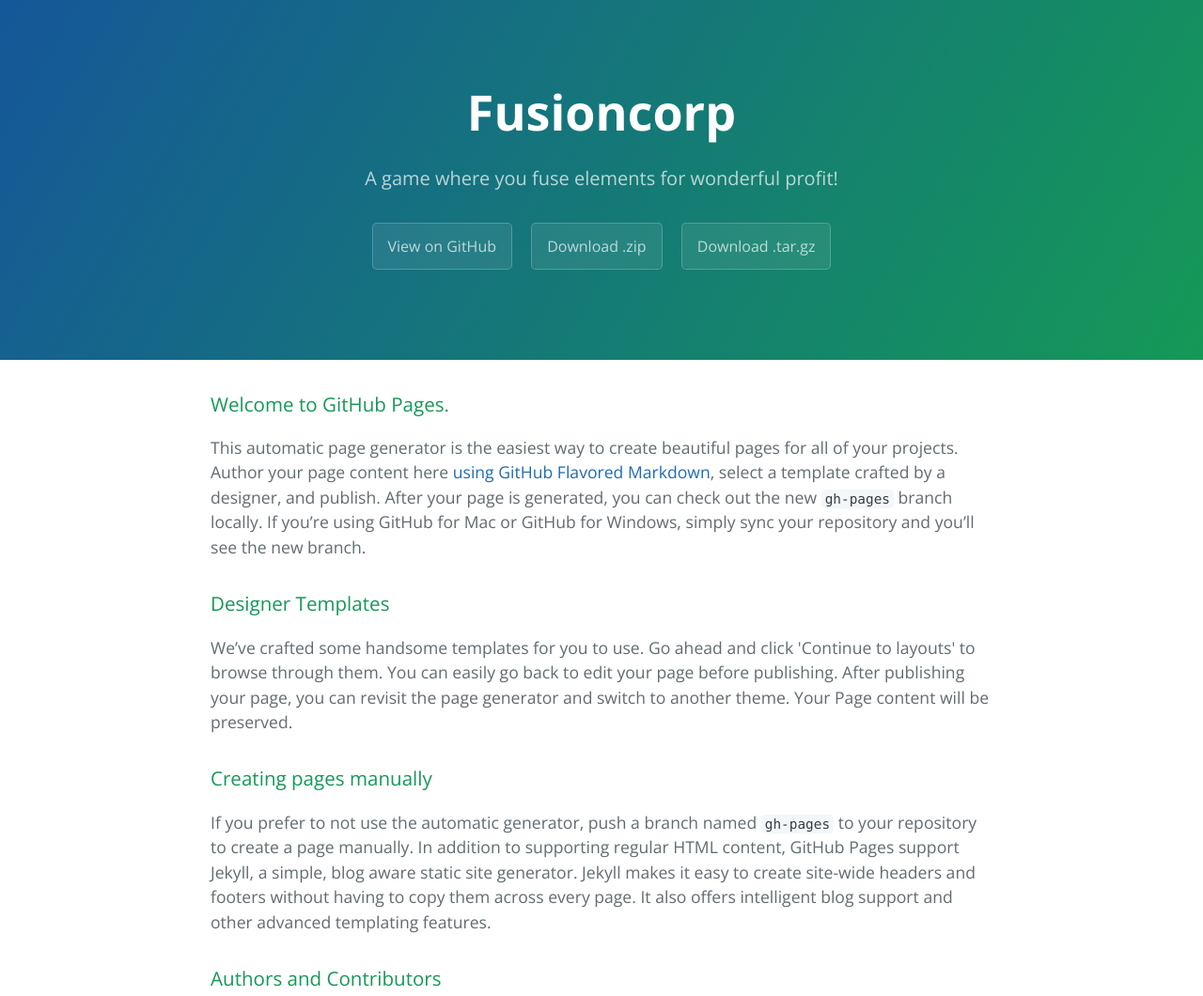
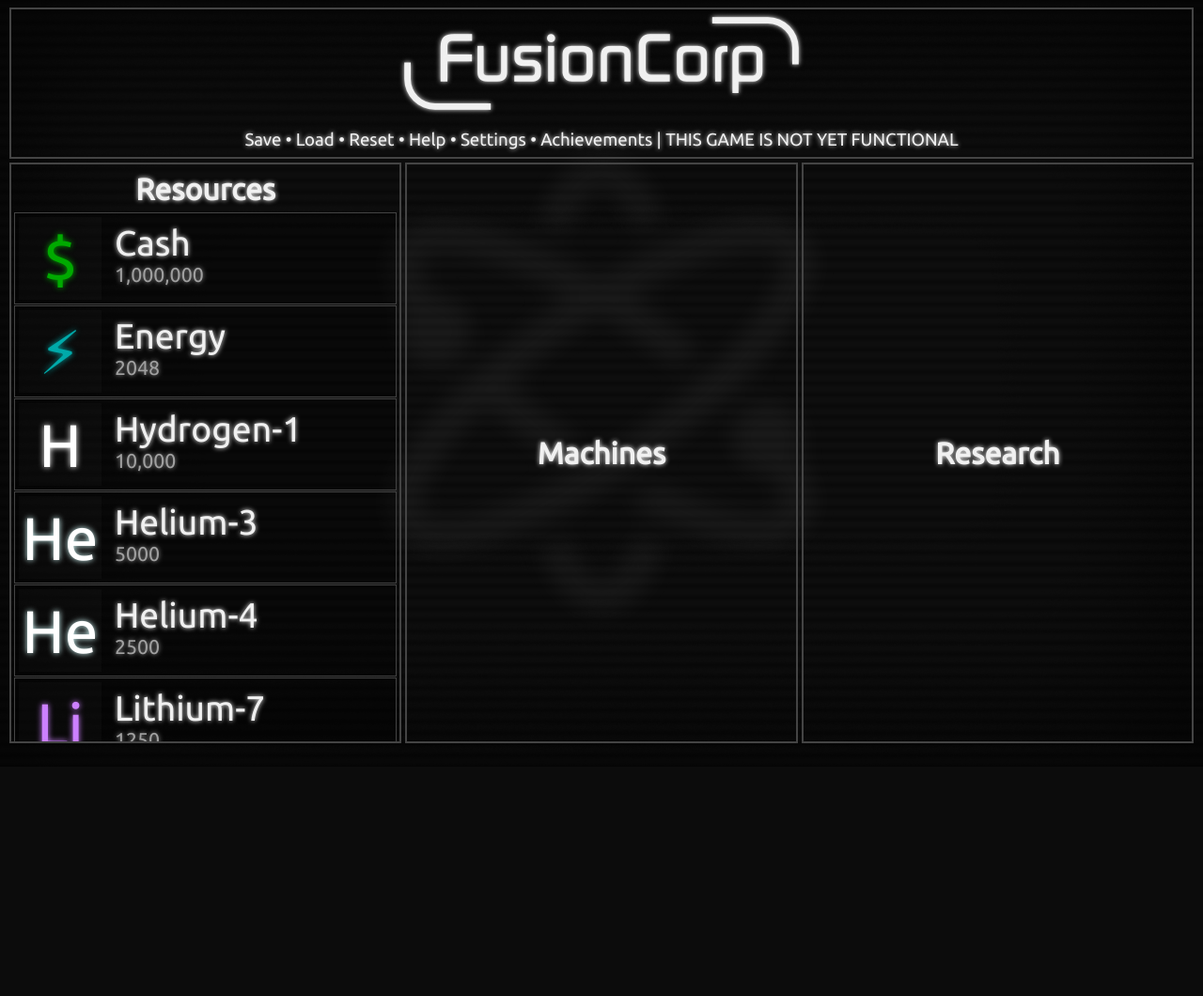
Before and after one commit to TristanBomb/fusioncorp, a plain HTML site: page index.html in a window 1280 px wide. Shown: the top 1060 px of the page at 94% size. After the commit the page ends 816 px from the top, so only its background shows below. Drawn offline with nearby package versions, Linux system fonts and the light colour scheme.

Commit message:
Imported code
From tristanbomb.github.io

```diff
--- a/index.html
+++ b/index.html
@@ -1,57 +1,97 @@
-<!DOCTYPE html>
-<html lang="en-us">
-  <head>
-    <meta charset="UTF-8">
-    <title>Fusioncorp by TristanBomb</title>
-    <meta name="viewport" content="width=device-width, initial-scale=1">
-    <link rel="stylesheet" type="text/css" href="stylesheets/normalize.css" media="screen">
-    <link href='https://fonts.googleapis.com/css?family=Open+Sans:400,700' rel='stylesheet' type='text/css'>
-    <link rel="stylesheet" type="text/css" href="stylesheets/stylesheet.css" media="screen">
-    <link rel="stylesheet" type="text/css" href="stylesheets/github-light.css" media="screen">
-  </head>
-  <body>
-    <section class="page-header">
-      <h1 class="project-name">Fusioncorp</h1>
-      <h2 class="project-tagline">A game where you fuse elements for wonderful profit!</h2>
-      <a href="https://github.com/TristanBomb/fusioncorp" class="btn">View on GitHub</a>
-      <a href="https://github.com/TristanBomb/fusioncorp/zipball/master" class="btn">Download .zip</a>
-      <a href="https://github.com/TristanBomb/fusioncorp/tarball/master" class="btn">Download .tar.gz</a>
-    </section>
+<html>
+<head>
+    <link href='https://fonts.googleapis.com/css?family=Ubuntu' rel='stylesheet' type='text/css'>
+    <title>FusionCorp</title>
+    <link rel="icon" type="x-icon" href="icon.ico">
+    <link rel="shortcut icon" type="x-icon" href="icon.ico">
+    <link rel="stylesheet" type="text/css" href="style.css">
+</head>
+<body>
+    <div class="title panel">
+        <img src=logosmall.png />
+        <p>Save &bull; Load &bull; Reset &bull; Help &bull; Settings &bull; Achievements | THIS GAME IS NOT YET FUNCTIONAL</p>
+    </div>
+    <div class="mainrow">
+        <div class="main panel">
+            <h2 class="paneltitle">Resources</h2>
 
-    <section class="main-content">
-      <h3>
-<a id="welcome-to-github-pages" class="anchor" href="#welcome-to-github-pages" aria-hidden="true"><span class="octicon octicon-link"></span></a>Welcome to GitHub Pages.</h3>
+            <div class="item">
+                <div class="icon" style="color: #00aa00;text-shadow: 0px 0px 6px #00aa00;">
+                    $
+                </div>
+                <div class="itemtext">
+                    <div class="itemtitle">Cash</div>
+                    <div class="itemqty">1,000,000</div>
+                </div>
+            </div>
 
-<p>This automatic page generator is the easiest way to create beautiful pages for all of your projects. Author your page content here <a href="https://guides.github.com/features/mastering-markdown/">using GitHub Flavored Markdown</a>, select a template crafted by a designer, and publish. After your page is generated, you can check out the new <code>gh-pages</code> branch locally. If you’re using GitHub for Mac or GitHub for Windows, simply sync your repository and you’ll see the new branch.</p>
+            <div class="item">
+                <div class="icon" style="color: #00aaaa;text-shadow: 0px 0px 6px #00aaaa;">
+                    ⚡&#xFE0E
+                </div>
+                <div class="itemtext">
+                    <div class="itemtitle">Energy</div>
+                    <div class="itemqty">2048</div>
+                </div>
+            </div>
 
-<h3>
-<a id="designer-templates" class="anchor" href="#designer-templates" aria-hidden="true"><span class="octicon octicon-link"></span></a>Designer Templates</h3>
+            <div class="item">
+                <div class="icon" style="color: #FFFFFF;text-shadow: 0px 0px 6px #FFFFFF;">
+                    H
+                </div>
+                <div class="itemtext">
+                    <div class="itemtitle">Hydrogen-1</div>
+                    <div class="itemqty">10,000</div>
+                </div>
+            </div>
 
-<p>We’ve crafted some handsome templates for you to use. Go ahead and click 'Continue to layouts' to browse through them. You can easily go back to edit your page before publishing. After publishing your page, you can revisit the page generator and switch to another theme. Your Page content will be preserved.</p>
+            <div class="item">
+                <div class="icon" style="color: #FFFFFF;text-shadow: 0px 0px 6px #D9FFFF;">
+                    He
+                </div>
+                <div class="itemtext">
+                    <div class="itemtitle">Helium-3</div>
+                    <div class="itemqty">5000</div>
+                </div>
+            </div>
 
-<h3>
-<a id="creating-pages-manually" class="anchor" href="#creating-pages-manually" aria-hidden="true"><span class="octicon octicon-link"></span></a>Creating pages manually</h3>
+            <div class="item">
+                <div class="icon" style="color: #FFFFFF;text-shadow: 0px 0px 6px #D9FFFF;">
+                    He
+                </div>
+                <div class="itemtext">
+                    <div class="itemtitle">Helium-4</div>
+                    <div class="itemqty">2500</div>
+                </div>
+            </div>
 
-<p>If you prefer to not use the automatic generator, push a branch named <code>gh-pages</code> to your repository to create a page manually. In addition to supporting regular HTML content, GitHub Pages support Jekyll, a simple, blog aware static site generator. Jekyll makes it easy to create site-wide headers and footers without having to copy them across every page. It also offers intelligent blog support and other advanced templating features.</p>
+            <div class="item">
+                <div class="icon" style="color: #CC80FF;text-shadow: 0px 0px 6px #CC80FF;">
+                    Li
+                </div>
+                <div class="itemtext">
+                    <div class="itemtitle">Lithium-7</div>
+                    <div class="itemqty">1250</div>
+                </div>
+            </div>
 
-<h3>
-<a id="authors-and-contributors" class="anchor" href="#authors-and-contributors" aria-hidden="true"><span class="octicon octicon-link"></span></a>Authors and Contributors</h3>
+            <div class="item">
+                <div class="icon" style="color: #FF0000;text-shadow: 0px 0px 6px #FF0000;">
+                    ?
+                </div>
+                <div class="itemtext">
+                    <div class="itemtitle">Ununoctium</div>
+                    <div class="itemqty">Undiscovered!</div>
+                </div>
+            </div>
 
-<p>You can <a href="https://github.com/blog/821" class="user-mention">@mention</a> a GitHub username to generate a link to their profile. The resulting <code>&lt;a&gt;</code> element will link to the contributor’s GitHub Profile. For example: In 2007, Chris Wanstrath (<a href="https://github.com/defunkt" class="user-mention">@defunkt</a>), PJ Hyett (<a href="https://github.com/pjhyett" class="user-mention">@pjhyett</a>), and Tom Preston-Werner (<a href="https://github.com/mojombo" class="user-mention">@mojombo</a>) founded GitHub.</p>
-
-<h3>
-<a id="support-or-contact" class="anchor" href="#support-or-contact" aria-hidden="true"><span class="octicon octicon-link"></span></a>Support or Contact</h3>
-
-<p>Having trouble with Pages? Check out our <a href="https://help.github.com/pages">documentation</a> or <a href="https://github.com/contact">contact support</a> and we’ll help you sort it out.</p>
-
-      <footer class="site-footer">
-        <span class="site-footer-owner"><a href="https://github.com/TristanBomb/fusioncorp">Fusioncorp</a> is maintained by <a href="https://github.com/TristanBomb">TristanBomb</a>.</span>
-
-        <span class="site-footer-credits">This page was generated by <a href="https://pages.github.com">GitHub Pages</a> using the <a href="https://github.com/jasonlong/cayman-theme">Cayman theme</a> by <a href="https://twitter.com/jasonlong">Jason Long</a>.</span>
-      </footer>
-
-    </section>
-
-
-  </body>
+        </div>
+        <div class="main panel">
+            <h2 class="paneltitle">Machines</h2>
+        </div>
+        <div class="main panel">
+            <h2 class="paneltitle">Research</h2>
+        </div>
+    </div>
+</body>
 </html>
--- /dev/null
+++ b/style.css
@@ -0,0 +1,103 @@
+body {
+    background-color:#0C0C0C;
+    background-image: url("vignette.png"), url("atomblur.png"), url("screen.png");
+    background-size: 100% 100%, 40%, 12px 12px;
+	background-position: center center;
+    background-repeat: no-repeat, no-repeat, repeat;
+	text-align: center;
+    height: 100%;
+    overflow: hidden;
+}
+div.mainrow {
+    display: flex;
+    width: 100%;
+    height: calc(100% - 190px);
+}
+div.panel {
+    text-align: center;
+    align-content: center;
+    border-width: 2px;
+    border-color: #444;
+    border-style: solid;
+    height: available;
+    padding: 2px;
+    margin: 2px;
+    overflow: auto;
+    display: inline-flex;
+}
+div.title {
+    display: block;
+    padding-bottom: 0px;
+    height: 155px;
+    overflow: hidden;
+	   line-height: 80%;
+}
+div.main {
+    width: 100%;
+    height: 100%;
+    display: block;
+}
+div.item {
+    margin: 1px;
+    display: flex;
+    background-color: rgba(0, 0, 0, 0.3);
+    height: 96px;
+    border-style: solid;
+    border-color: #444;
+    border-width: 1px;
+}
+div.icon {
+    text-align: center;
+    display: block;
+    color: #f0f0f0;
+    text-shadow: 0px 0px 6px #f0f0f0;
+    background-color: rgba(255,255,255,0.02);
+    line-height: 88px;
+    font-size: 48pt;
+    width:88px;
+    height:88px;
+    margin:4px;
+}
+div.itemtext {
+    text-align: left;
+    padding-left:10px;
+    padding-top:10px;
+}
+div.itemtitle {
+    text-align: left;
+    font-size: 28pt;
+    width: 100%;
+}
+div.itemqty {
+    font-size:16pt;
+    text-align: left;
+    color:#a0a0a0;
+    text-shadow: 0px 0px 5px #a0a0a0;
+    width: 100%;
+}
+h1 {
+    text-shadow: 0px 0px 5px #f0f0f0;
+    font-family:Ubuntu;
+    color:#f0f0f0;
+    font-size:48pt;
+}
+h2 {
+    text-shadow: 0px 0px 5px #f0f0f0;
+    font-family:Ubuntu;
+    color:#f0f0f0;
+    font-size:24pt;
+}
+.paneltitle {
+    text-align: center;
+    display: inline;
+    width: 100%;
+    line-height: 150%;
+}
+
+* {
+	text-align:center;
+    text-shadow: 0px 0px 5px #f0f0f0;
+    font-family:Ubuntu;
+    color:#f0f0f0;
+    font-size:14pt;
+}
```
Also changed, not shown: inventory.json (added, +81 -0 lines), nuclides.json (added, +81 -0 lines), symbols.json (added, +29 -0 lines), atomblur.png (added), fusioncorp.js (added), logolarge.png (added), logosmall.png (added), screen.png (added), vignette.png (added), 1 other file.
